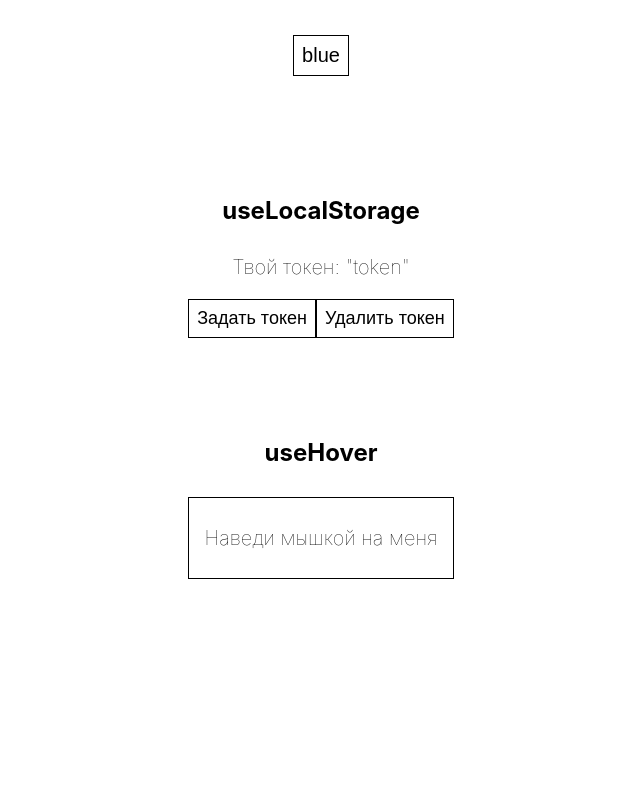
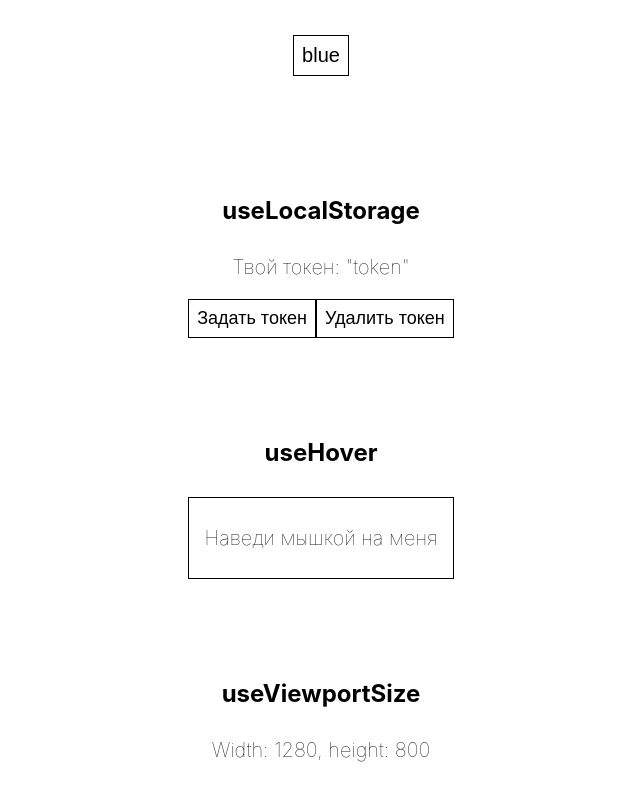
Before and after one commit to rayonnant/res-school-react-user-hooks, a React (Create React App) app: page / in a window 1280 px wide. Shown: the part 224-1024 px from the top of the page, without its empty margins (319-959 px from the left). Before the commit the page ends 903 px from the top, so only its background shows below. Built offline with nearby package versions, Linux system fonts and the light colour scheme.

Commit message:
feat: implement useViewportSize and provide an example of its usage

```diff
--- a/src/App.tsx
+++ b/src/App.tsx
@@ -2,6 +2,7 @@ import React from 'react'
 import {UsageOfUseToggle} from './components/UsageOfUseToggle'
 import {UsageOfUseLocalStorage} from './components/UsageOfUseLocalStorage'
 import {UsageOfUseHover} from './components/UsageOfUseHover'
+import {UsageOfUseViewportSize} from './components/UsageOfUseViewportSize'
 
 function App() {
   return (
@@ -13,6 +14,8 @@ function App() {
           <UsageOfUseLocalStorage/>
           <h2 className='heading'>useHover</h2>
           <UsageOfUseHover/>
+          <h2 className='heading'>useViewportSize</h2>
+          <UsageOfUseViewportSize/>
       </div>
   )
 }
--- /dev/null
+++ b/src/components/UsageOfUseViewportSize.tsx
@@ -0,0 +1,11 @@
+import React from 'react'
+import {useViewportSize} from '../hooks/useViewportSize'
+
+export const UsageOfUseViewportSize: React.FC = () => {
+    const {height, width} = useViewportSize()
+    return (
+        <div className='example'>
+            Width: {width}, height: {height}
+        </div>
+    )
+}
--- /dev/null
+++ b/src/hooks/useViewportSize.ts
@@ -0,0 +1,28 @@
+import {useCallback, useEffect, useState} from 'react'
+
+const useWindowEvent = (type: string, listener: EventListenerOrEventListenerObject, options: boolean | AddEventListenerOptions | undefined) => {
+    useEffect(() => {
+        if (typeof window !== 'undefined') {
+            window.addEventListener(type, listener, options)
+            return () => window.removeEventListener(type, listener, options)
+        }
+    }, [type, listener, options])
+}
+
+export const useViewportSize = () => {
+    const [windowSize, setWindowSize] = useState({
+        width: 0,
+        height: 0
+    })
+    const updateWindowSize = useCallback(() => {
+        setWindowSize({
+            width: window.innerWidth,
+            height: window.innerHeight
+        })
+    }, [])
+
+    useWindowEvent('resize', updateWindowSize, undefined)
+    useEffect(updateWindowSize, [])
+
+    return windowSize
+}
```
